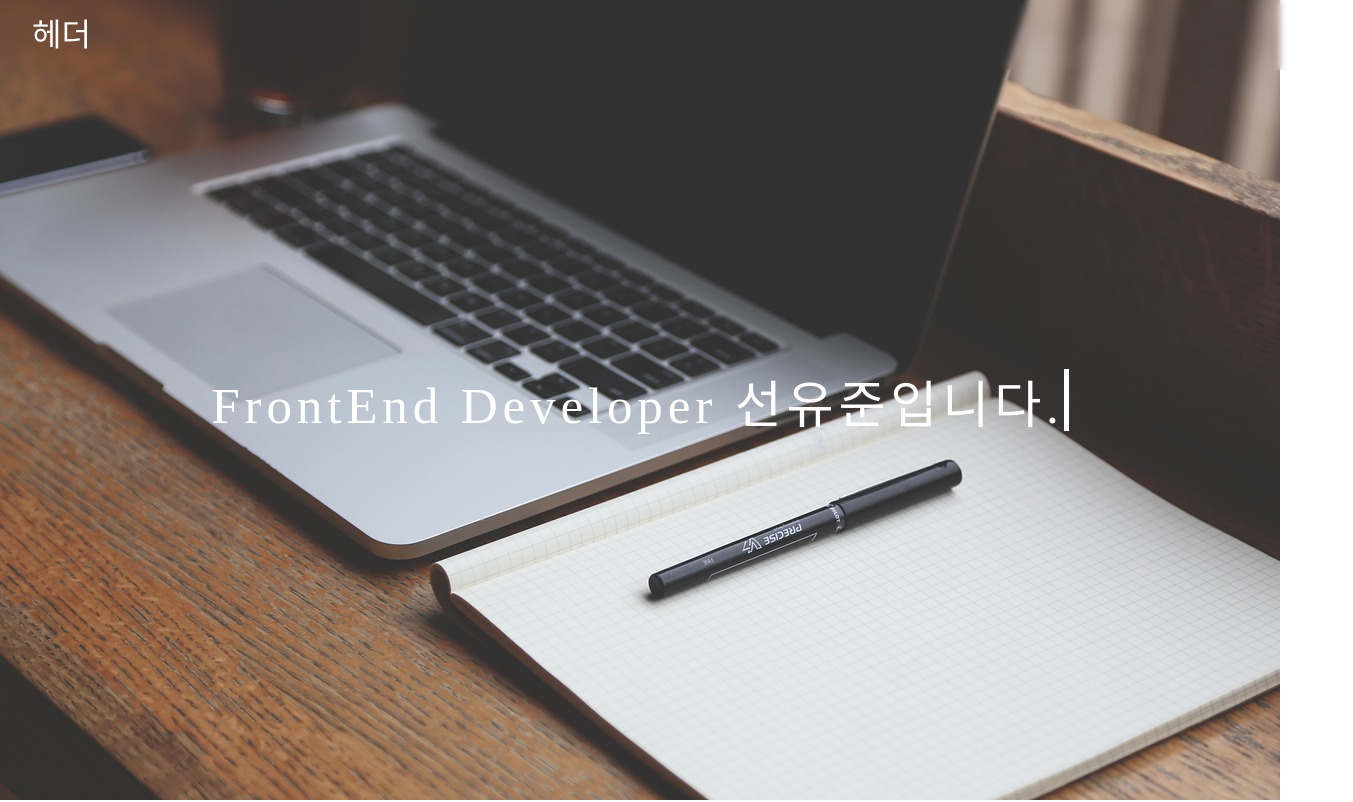
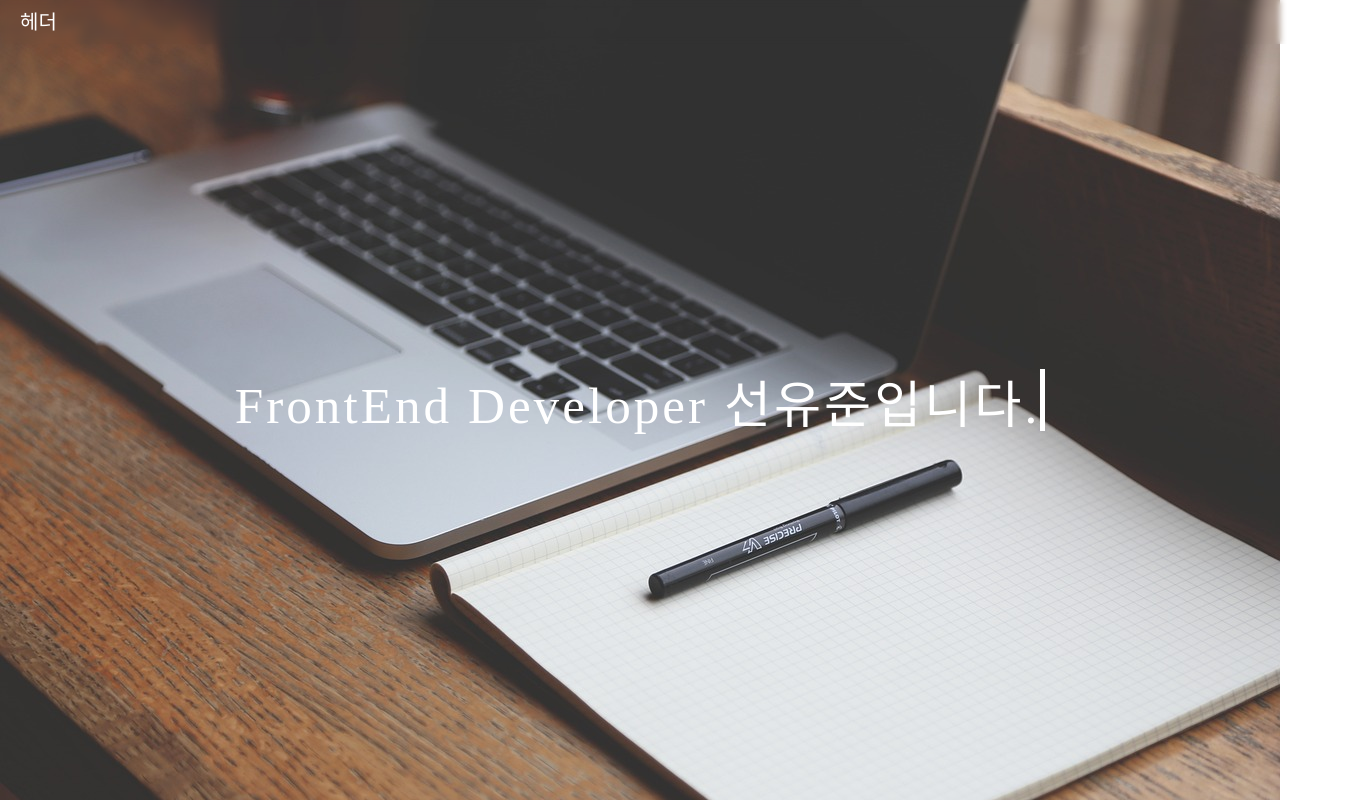
Before and after one commit to YujunSun0/YujunSun0.github.io, a React (Create React App) app in the folder yujunsun-portfolio/: page / in a window 1280 px wide. Shown: the top 802 px of the page, 1353 px wide, since content can reach past the window. Built offline with nearby package versions, Linux system fonts and the light colour scheme; a web font is replaced by a local one.

Commit message:
style : html 폰트크기 62.5% 설정

```diff
--- a/yujunsun-portfolio/src/styles/GlobalStyle.ts
+++ b/yujunsun-portfolio/src/styles/GlobalStyle.ts
@@ -17,8 +17,20 @@ const GlobalStyle = createGlobalStyle`
 		--font-JalnanGothic: "JalnanGothic";
 	}
 
+	html {
+		font-size: 62.5%;
+	}
+
+	body {
+		font-size: 1.6rem;
+	}
+
 	html, body {
 		font-family: var(--font-NotoSansKR);
+	}
+
+	h1, h2, h3, h4, h5, h6 {
+		font-family: var(--font-JalnanGothic);
 	}
 
 `;
```
